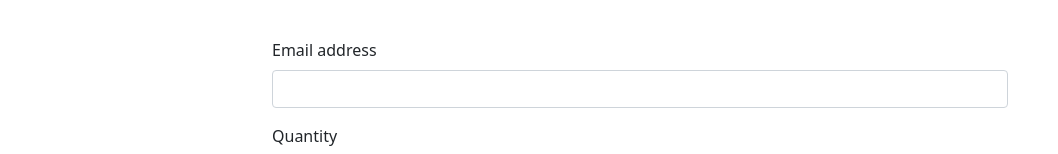
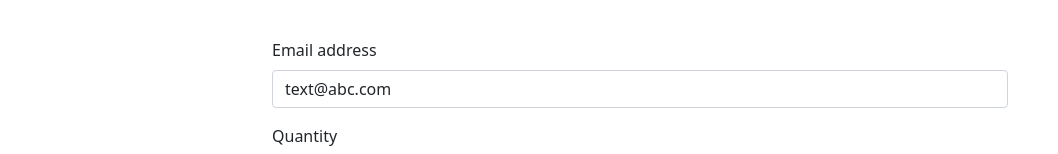
Before and after one commit to RaquelYang/Angular_form, an Angular app: page /reactiveform in a window 1280 px wide. Shown: the part 140-294 px from the top of the page, without its empty margins (0-1058 px from the left). Built offline with nearby package versions, Linux system fonts and the light colour scheme.

Commit message:
[ Update ] Set Value of Reactive Form

```diff
--- a/src/app/reactiveform/reactiveform.component.html
+++ b/src/app/reactiveform/reactiveform.component.html
@@ -9,7 +9,7 @@
           id="exampleInputEmail1" aria-describedby="emailHelp"
           formControlName="emailAddr">
           <span class="red" *ngIf="checkoutForm.get('emailAddr')?.touched && checkoutForm.get('emailAddr')?.hasError('required')">Enter Email Address</span>
-          <span class="red" *ngIf="checkoutForm.get('emailAddr')?.touched && checkoutForm.get('emailAddr')?.hasError('email')">Enter Valid Email Address</span>
+          <span class="red" *ngIf="checkoutForm.get('emailAddr')?.touched && checkoutForm.get('emailAddr')?.hasError('email')" >Enter Valid Email Address</span>
           <span class="red" *ngIf="checkoutForm.get('emailAddr')?.touched && checkoutForm.get('emailAddr')?.hasError('minlength')">Minimum 5 characters required</span>
         </div>
         <div class="mb-3">
--- a/src/app/reactiveform/reactiveform.component.ts
+++ b/src/app/reactiveform/reactiveform.component.ts
@@ -23,6 +23,18 @@ export class ReactiveformComponent implements OnInit {
   }
 
   ngOnInit(): void {
+    /* setValue 需要輸入整個表單的值，若有少一個則會 error
+    this.checkoutForm.setValue({
+      emailAddr: 'text@abc.com',
+      quantity: 10,
+      terms: true
+    })*/
+
+    // patchValue 只需要輸入自己想要的數值就好
+    this.checkoutForm.patchValue({
+      emailAddr: 'text@abc.com',
+      quantity: 10
+    })
   }
   postData(){
     console.log('FormGroup object', this.checkoutForm);
```
